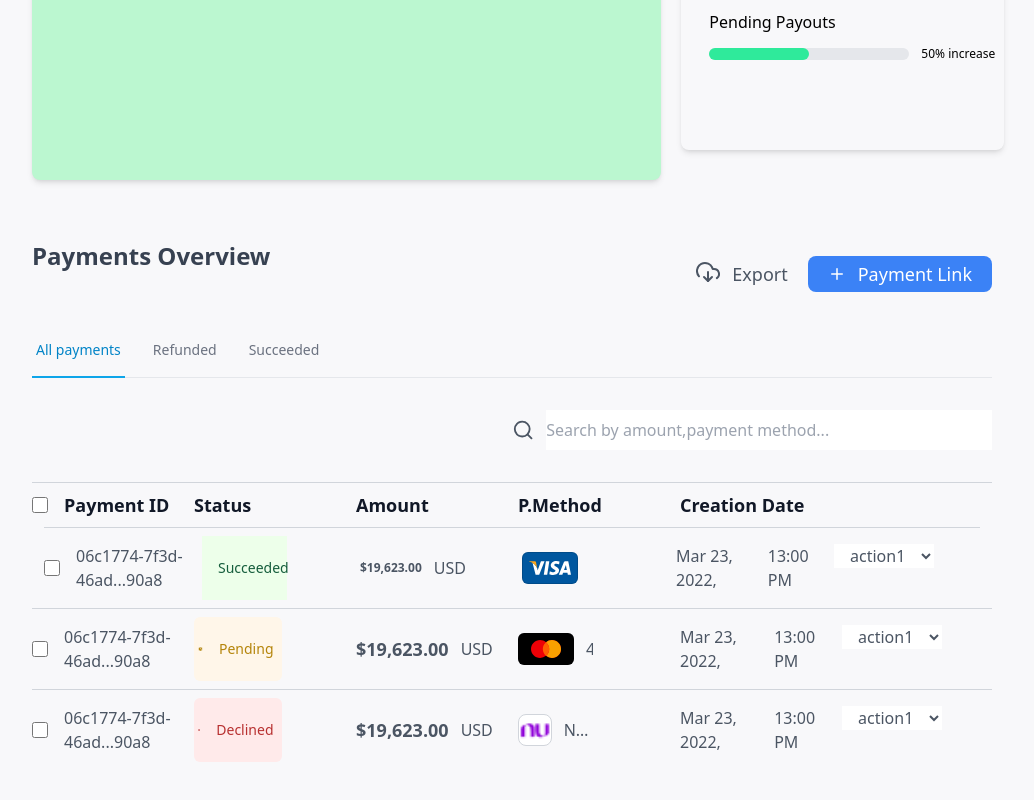
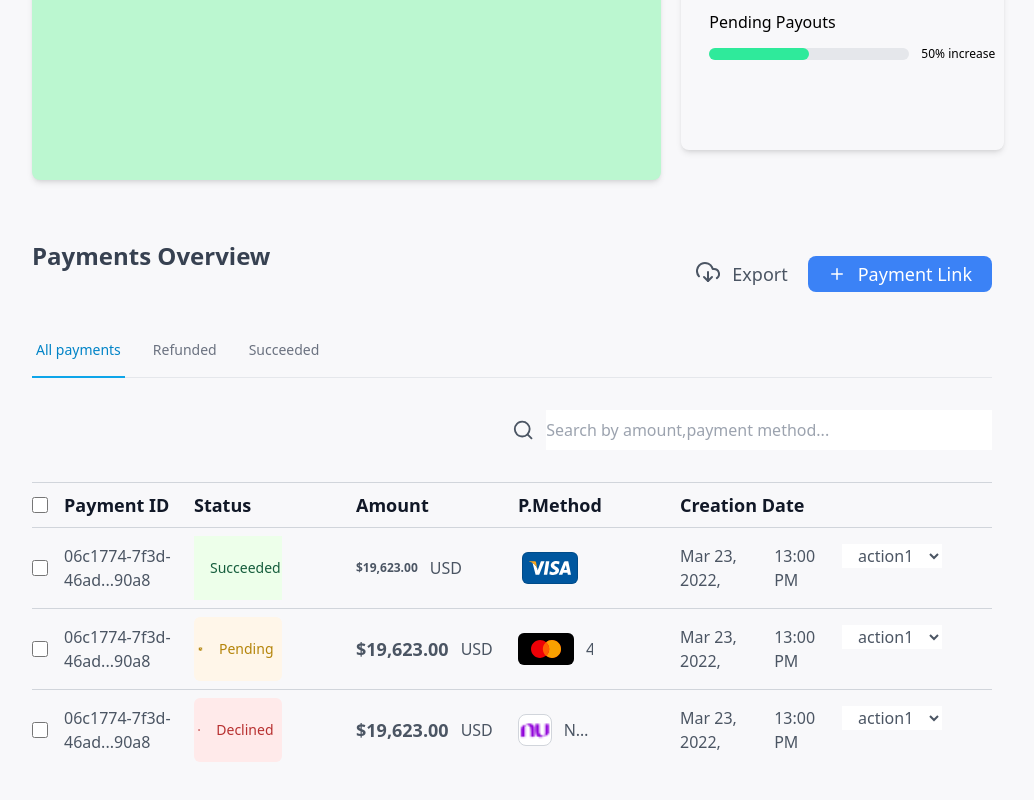
Before and after one commit to dennohnikhs/muusta-shop-insights-page, an Angular app: page / in a window 1280 px wide. Shown: the part 751-1551 px from the top of the page, without its empty margins (244-1278 px from the left). Built offline with nearby package versions, Linux system fonts and the light colour scheme.

Commit message:
fixed the shop insights data layout

```diff
--- a/src/app/payment-overview-data/payment-overview-data.component.html
+++ b/src/app/payment-overview-data/payment-overview-data.component.html
@@ -1,6 +1,6 @@
 <!-- for successfull payments -->
 <div
-  class="grid grid-cols-4 lg:grid-cols-6 gap-3 border-t border-gray-300 py-2 text[#4B5563] lg:mx-3"
+  class="grid grid-cols-4 lg:grid-cols-6 gap-3 border-t border-gray-300 py-2 text[#4B5563] "
 >
   <div class="hidden lg:block">
     <label for="Option1" class="flex cursor-pointer items-center gap-4 py-2">
```
